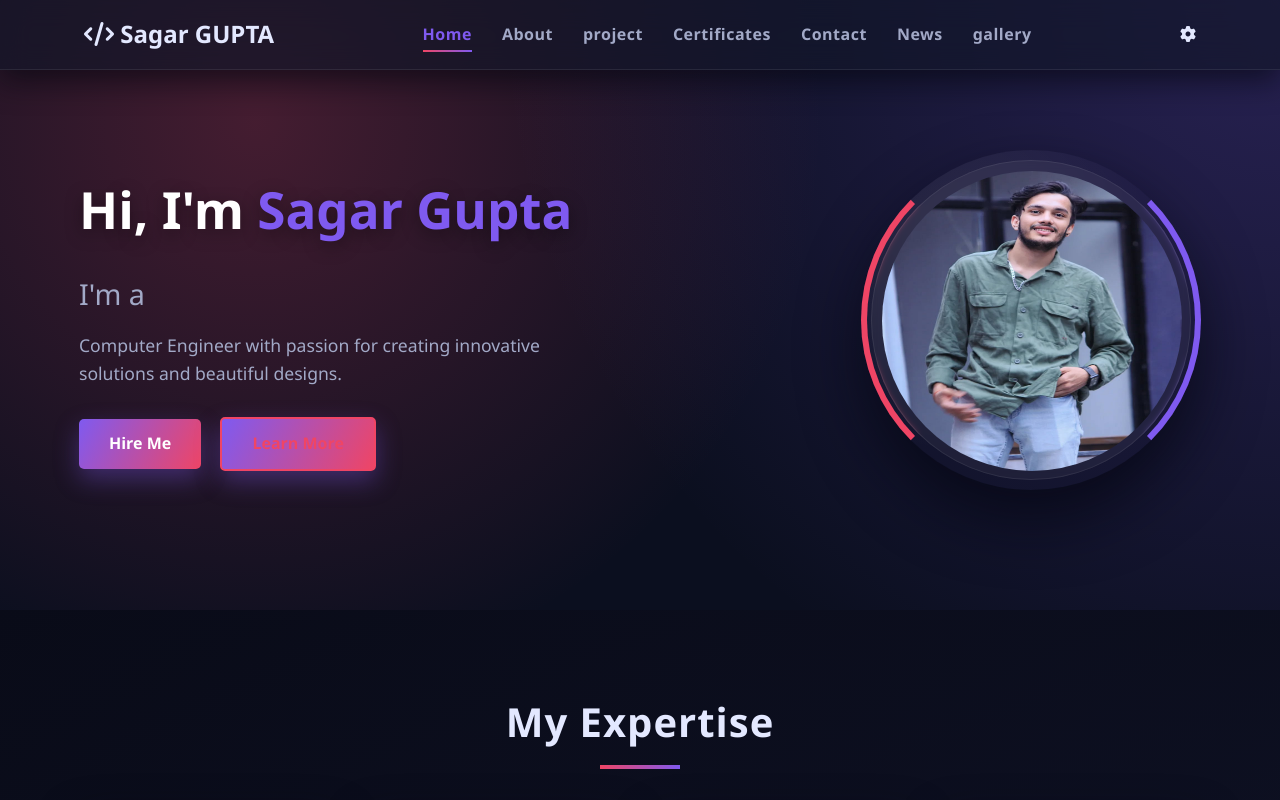
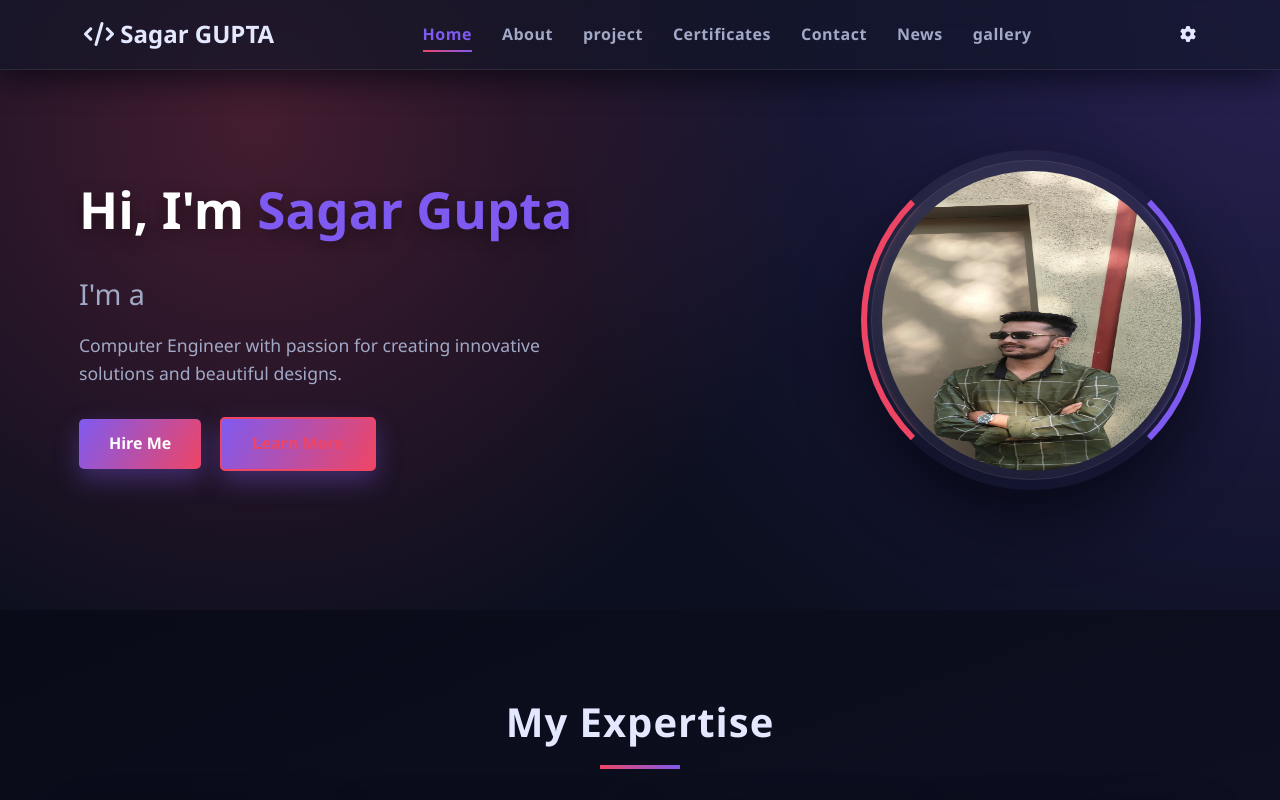
Before and after one commit to sagarcoder1/my_portfoli, a plain HTML site: page index.html in a window 1280 px wide. Shown: the top 800 px of the page. Drawn offline with Linux system fonts and the light colour scheme; a script that the page names is missing.

Commit message:
your message

```diff
--- a/index.html
+++ b/index.html
@@ -30,7 +30,7 @@
             <div class="hero-image">
                 <div class="main-design">
                     <div class="profile-image-design">
-                        <img src="images/SnapInsta.to_441001829_344138315350373_4565283104595169769_n.jpg" alt="Sagar Gupta">
+                        <img src="images/image 8.jpeg" alt="Sagar Gupta">
                     </div>
                 </div>
             </div>
```
Also changed, not shown: images/image 3.jpeg (added), images/image 4.jpeg (added), images/image 5.jpeg (added), images/image 6.jpeg (added), images/image 8.jpeg (added), images/image7.jpeg (added), images/my image.jpg (renamed from images/1736850342632.jpg), js/certificates.js (line endings or trailing spaces), 4 other files.
